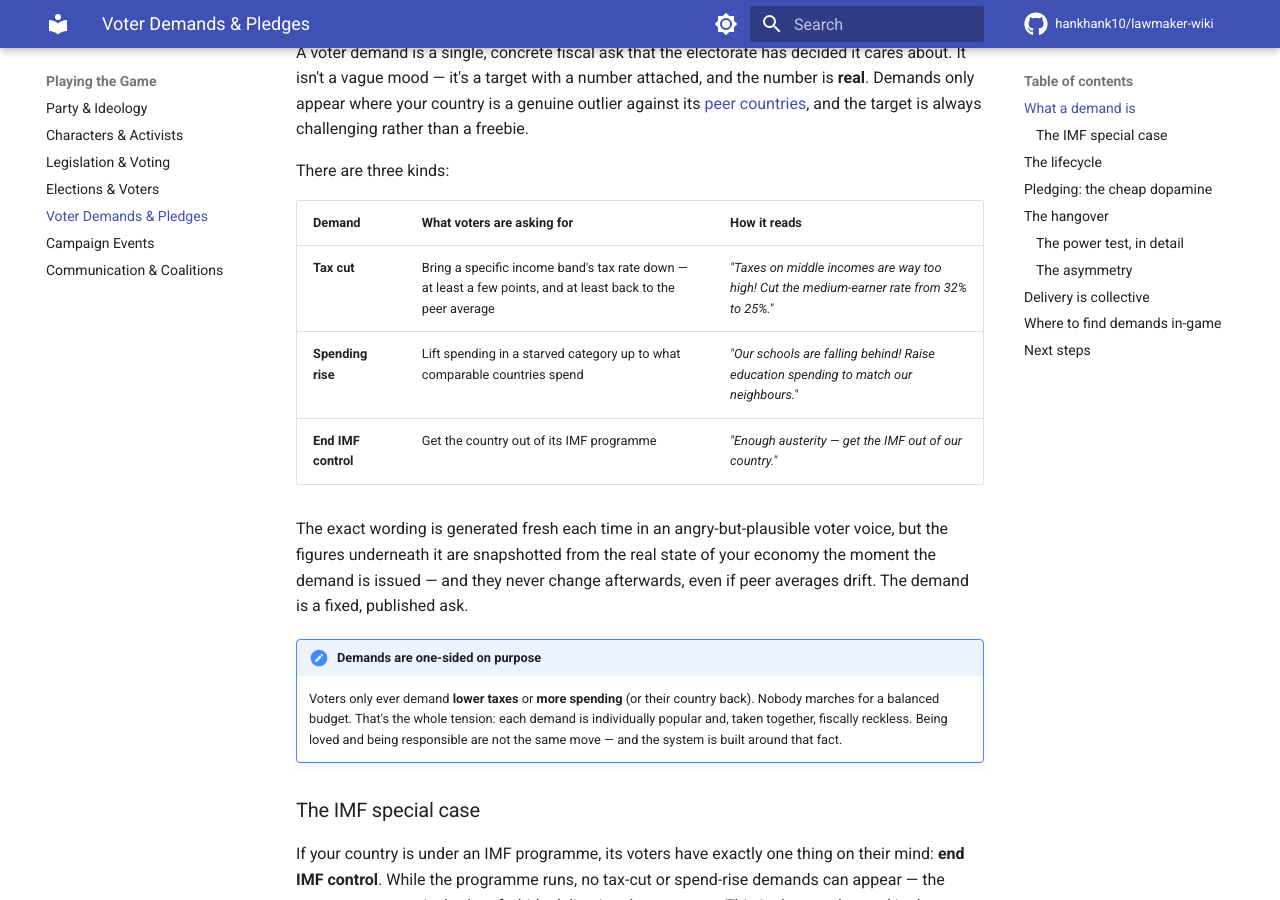
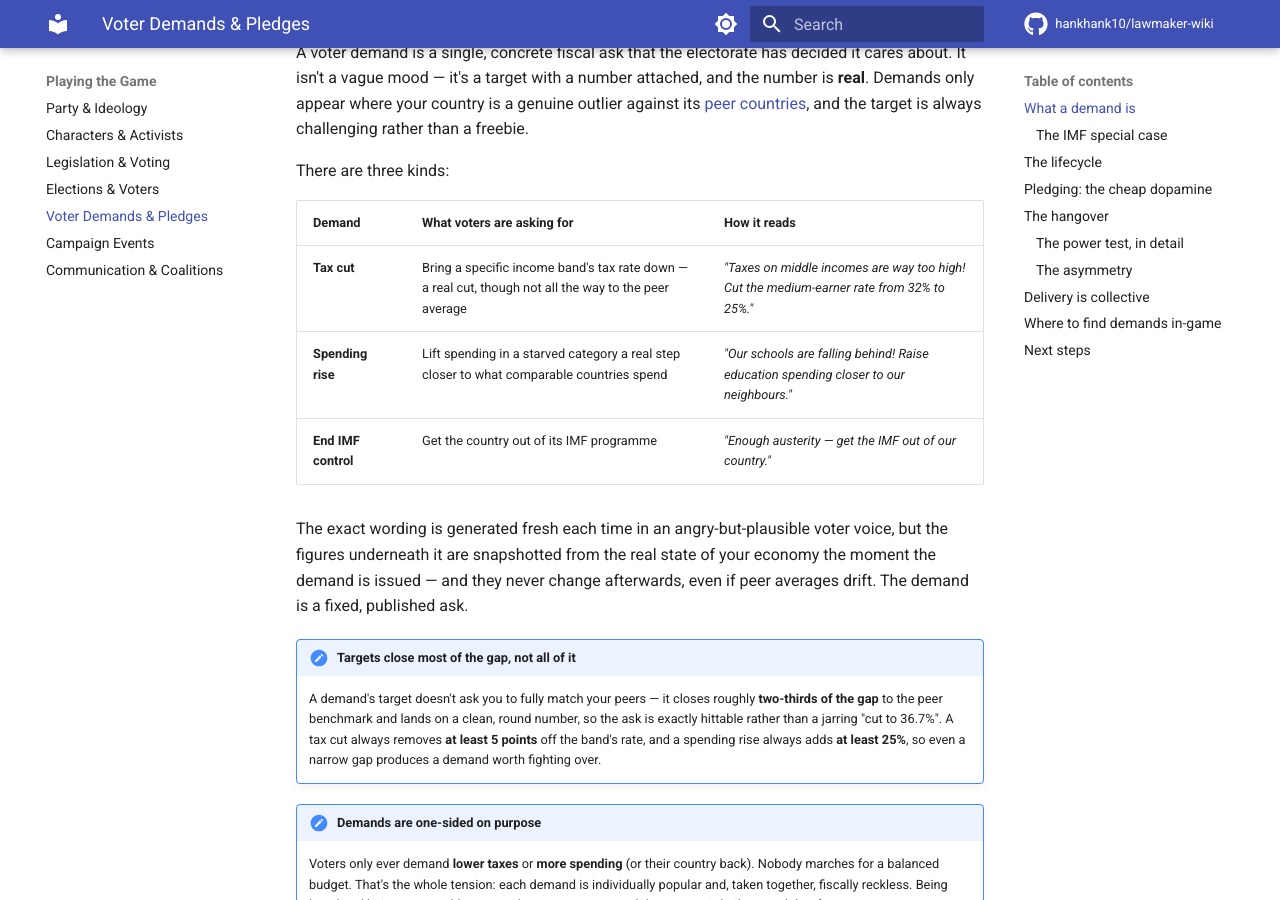
Before and after one commit to hankhank10/lawmaker-wiki, an MkDocs documentation site: the page built from docs/gameplay/demands.md, in a window 1280 px wide and 900 px high, scrolled down 423 px. Built offline with MkDocs 1.6.1 and Material for MkDocs 9.7.7, drawn with Linux system fonts in a browser that asks for light colours; comment, search, counter and statistics services are not loaded; some of the changed text lies outside the part shown.

Commit message:
📝 Sync from private repo
Auto-synced from hankhank10/lawmaker/game-manual

```diff
--- a/docs/gameplay/demands.md
+++ b/docs/gameplay/demands.md
@@ -12,11 +12,14 @@ There are three kinds:
 
 | Demand | What voters are asking for | How it reads |
 | --- | --- | --- |
-| **Tax cut** | Bring a specific income band's tax rate down — at least a few points, and at least back to the peer average | *"Taxes on middle incomes are way too high! Cut the medium-earner rate from 32% to 25%."* |
-| **Spending rise** | Lift spending in a starved category up to what comparable countries spend | *"Our schools are falling behind! Raise education spending to match our neighbours."* |
+| **Tax cut** | Bring a specific income band's tax rate down — a real cut, though not all the way to the peer average | *"Taxes on middle incomes are way too high! Cut the medium-earner rate from 32% to 25%."* |
+| **Spending rise** | Lift spending in a starved category a real step closer to what comparable countries spend | *"Our schools are falling behind! Raise education spending closer to our neighbours."* |
 | **End IMF control** | Get the country out of its IMF programme | *"Enough austerity — get the IMF out of our country."* |
 
 The exact wording is generated fresh each time in an angry-but-plausible voter voice, but the figures underneath it are snapshotted from the real state of your economy the moment the demand is issued — and they never change afterwards, even if peer averages drift. The demand is a fixed, published ask.
+
+!!! note "Targets close most of the gap, not all of it"
+    A demand's target doesn't ask you to fully match your peers — it closes roughly **two-thirds of the gap** to the peer benchmark and lands on a clean, round number, so the ask is exactly hittable rather than a jarring "cut to 36.7%". A tax cut always removes **at least 5 points** off the band's rate, and a spending rise always adds **at least 25%**, so even a narrow gap produces a demand worth fighting over.
 
 !!! note "Demands are one-sided on purpose"
     Voters only ever demand **lower taxes** or **more spending** (or their country back). Nobody marches for a balanced budget. That's the whole tension: each demand is individually popular and, taken together, fiscally reckless. Being loved and being responsible are not the same move — and the system is built around that fact.
@@ -130,7 +133,7 @@ Demands are hard to miss — that's by design, so the hangover feels inevitable
 
 - **Dashboard card** — a prominent card on your player dashboard tracks your country's demands in two halves: the **live demands** you can still pledge to (with a clear "you have / have not pledged" marker), and your **in-delivery commitments** that bite at the next election — each with a live "delivered ✓ / not yet delivered" check and a risk cue reading your *current* power status ("you hold power — this will bite" vs "you're not in power"). It's the drumbeat that keeps the reckoning in view.
 - **Demand detail page** — the full headline and narrative, the grounding numbers (current vs peer benchmark vs target), the lifecycle status, the roster of every pledging party with their plan and outcome, and the **pledge form** for eligible leaders. The form spells the deal out before you commit.
-- **Country page** — a "The voters demand" card for any live demand, with recent resolved demands listed beneath.
+- **Country page and economy page** — a "The voters demand" card for any live demand, with recent resolved demands listed beneath.
 - **Budget page** — a slim banner showing any live demand's target, right where delivery actually happens, so you can draft toward it.
 
 Your [party page](parties.md) also shows the **People's Pledge** or **Broken Promises** badges (with tooltips) whenever they're active, alongside a list of your party's pledges and their outcomes.
```
Also changed, not shown: docs/gameplay/communication.md (+1 -0 lines).
